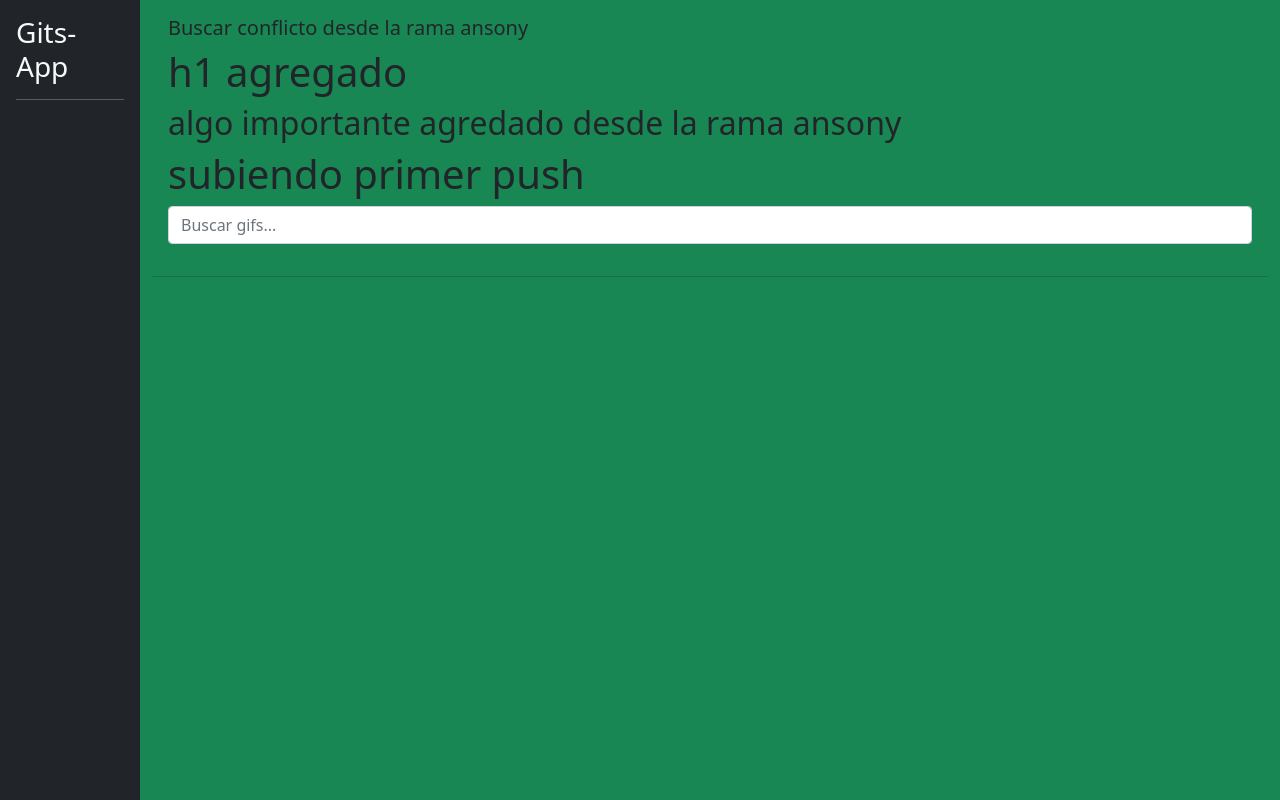
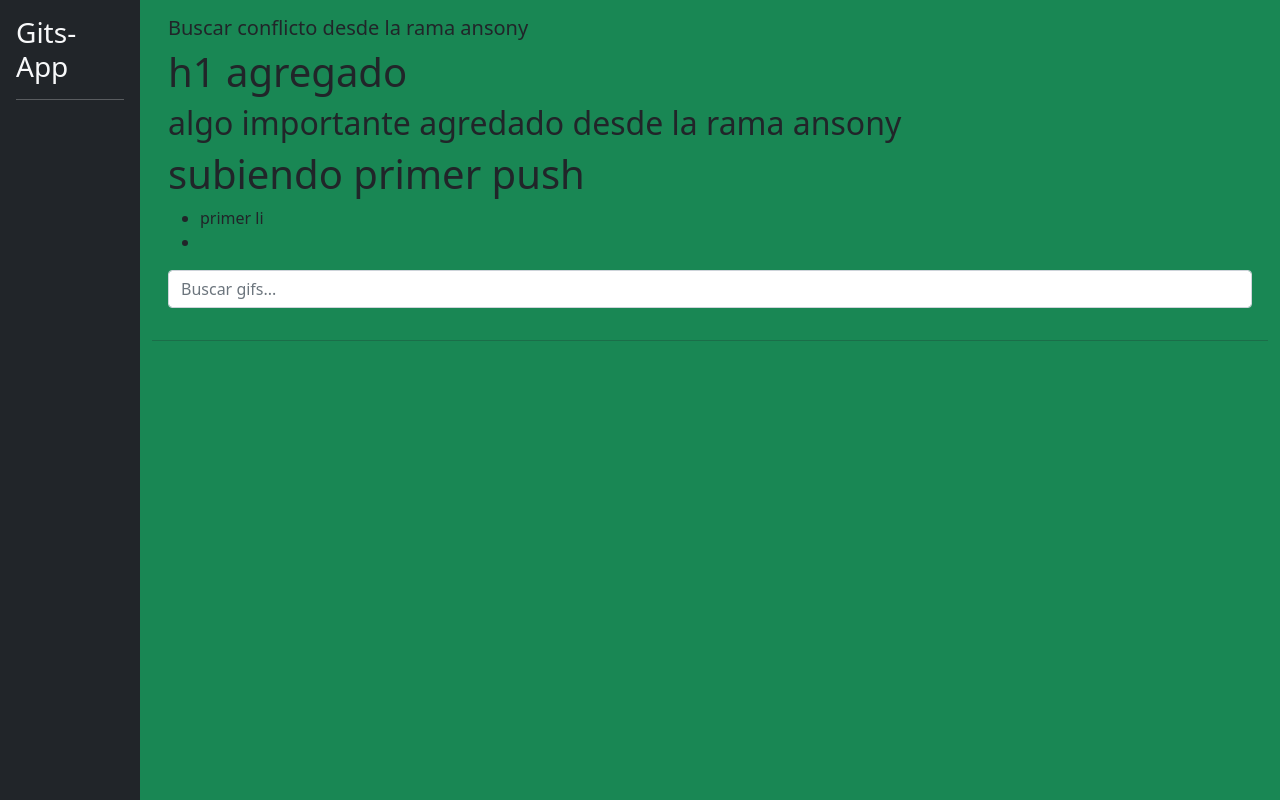
Before and after one commit to ansonyhm01/angular-curso, an Angular app: page / in a window 1280 px wide. Built offline with nearby package versions, Linux system fonts and the light colour scheme.

Commit message:
commit primer li

```diff
--- a/src/app/gifs/busqueda/busqueda.component.html
+++ b/src/app/gifs/busqueda/busqueda.component.html
@@ -2,6 +2,10 @@
 <h1>h1 agregado</h1>
 <h2>algo importante agredado desde la rama ansony</h2>
 <h1>subiendo primer push</h1>
+<ul>
+  <li>primer li</li>
+  <li></li>
+</ul>
 <input
   type="text"
   class="form-control"
```
